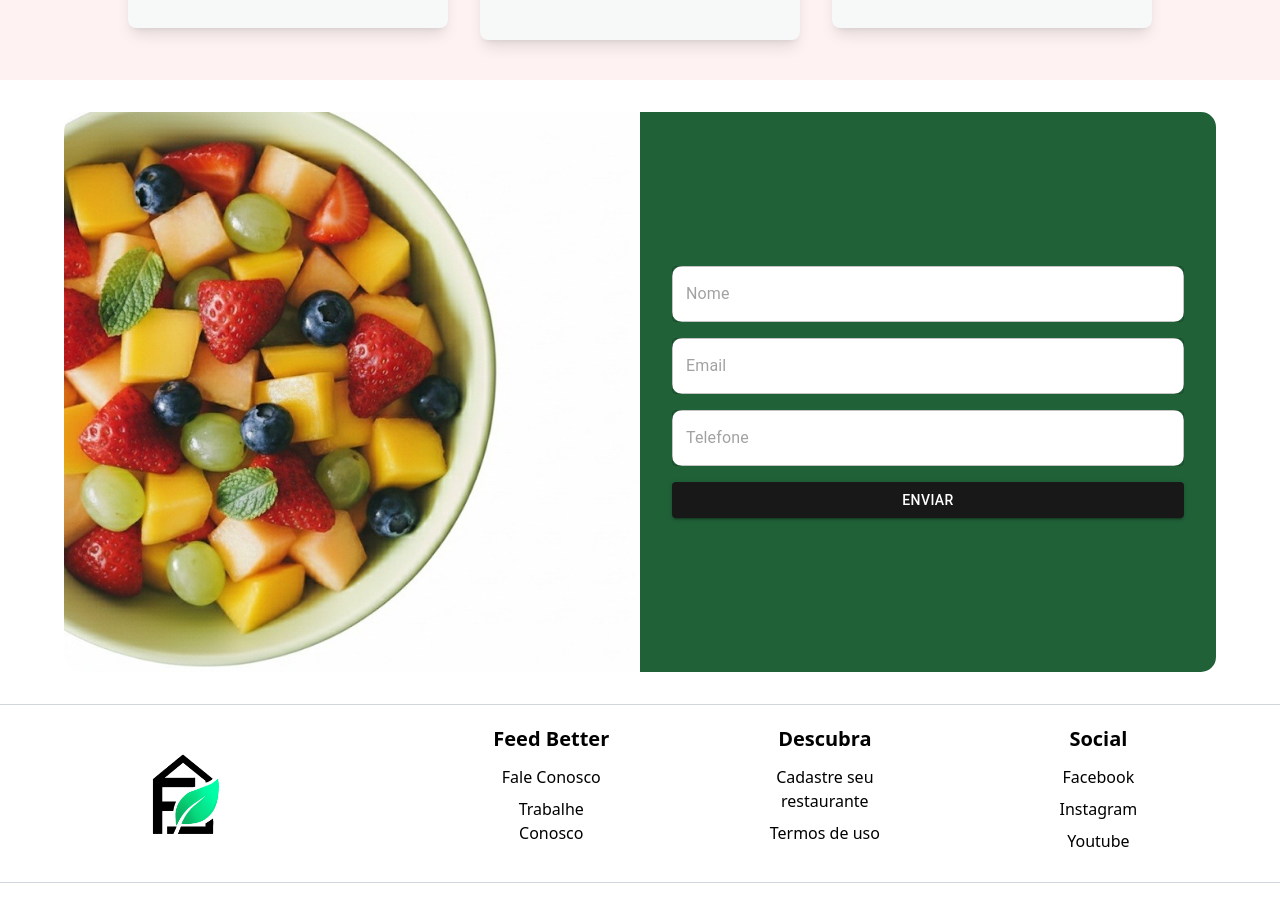
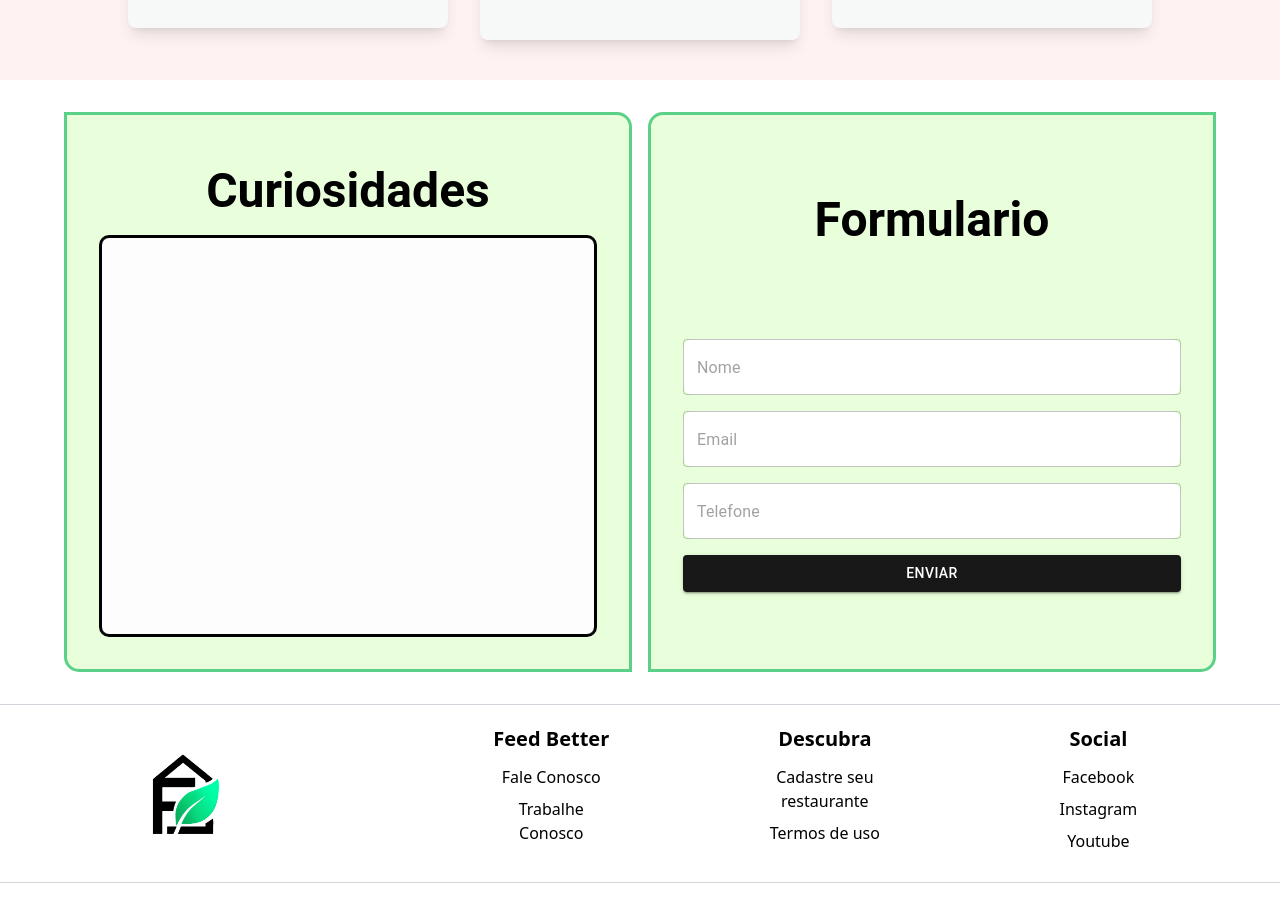
Before and after one commit to DrumondParizottoPiccolo/WebDelivery, a React (Vite) app: page / in a window 1280 px wide. Shown: the part 1708-2611 px from the top of the page. Built offline with nearby package versions, Linux system fonts and the light colour scheme.

Commit message:
feature: curiosities_forms

```diff
--- a/src/Components/Formulario.jsx
+++ b/src/Components/Formulario.jsx
@@ -2,8 +2,8 @@ import Container from "@mui/material/Container";
 import TextField from "@mui/material/TextField";
 import Button from "@mui/material/Button";
 import Box from '@mui/material/Box';
-import food_img from "../assets/frutas_wallpaper.png";
 import Alert from '@mui/material/Alert';
+import Typography from "@mui/material/Typography";
 import { useState } from 'react';
 
 const Formulario = () => {
@@ -57,26 +57,57 @@ const Formulario = () => {
             <Box
                 sx={{
                     borderRadius: 5,
-                    backgroundImage: `url(${food_img})`,
-                    backgroundSize: 'contain',
-                    backgroundRepeat: 'no-repeat',
-                    backgroundPosition: 'left',
                     display: "flex",
                     justifyContent: "end",
                     alignItems: "end",
+                    gap: 2,
                 }}
                 width={'100%'} height='70vh'
             >
+
+                <Box  width={'50%'} height='70vh'
+                        sx={{
+                        backgroundColor: '  #e9ffdb',
+                        display: 'flex', flexDirection: 'column',
+                        p: 4, justifyContent: 'space-around',
+                        borderRadius: "0px 15px 0px",
+                        border: "solid",
+                        borderColor: "#5ad186"
+                    }}>
+                    <Typography variant="h3" color="black" textAlign={"center"} fontWeight={700}
+                    sx={{padding: 2}}>
+                        Curiosidades
+                    </Typography>
+                    <Box
+                      width={'100%'} height='80vh'
+                        sx={{
+                        backgroundColor: '  #fdfdfd',
+                        border: "solid",
+                        borderRadius: "10px",
+                        display: 'flex', flexDirection: 'column',
+                        p: 4, justifyContent: 'space-around',
+                    }}
+                    >
+
+                    </Box>
+
+                </Box>
                 <Box
                     width={'50%'} height='70vh'
                     sx={{
-                        backgroundColor: '#206138',
+                        backgroundColor: '#e9ffdb',
                         display: 'flex', flexDirection: 'column',
                         p: 4, justifyContent: 'space-around',
-                        borderRadius: "0 15px 15px 0",
+                        borderRadius: "15px 0px 15px",
+                        border: "solid",
+                        borderColor: "#5ad186"
                     }}
                 >
+                    <Typography variant="h3" color="black" textAlign={"center"} fontWeight={700}>
+                        Formulario
+                    </Typography>
                     <form className="flex flex-col gap-4" onSubmit={handleSubmit}>
+
                         <TextField
                             required
                             name="name"
@@ -89,7 +120,7 @@ const Formulario = () => {
                                 borderRadius: "10px",
                                 "& .MuiOutlinedInput-root": {
                                     "&.Mui-focused fieldset": {
-                                        borderColor: "black",
+                                        borderColor: "#5ad186",
                                     },
                                 },
                             }}
@@ -106,7 +137,7 @@ const Formulario = () => {
                                 borderRadius: "10px",
                                 "& .MuiOutlinedInput-root": {
                                     "&.Mui-focused fieldset": {
-                                        borderColor: "black",
+                                        borderColor: "#5ad186",
                                     },
                                 },
                             }}
@@ -123,7 +154,7 @@ const Formulario = () => {
                                 borderRadius: "10px",
                                 "& .MuiOutlinedInput-root": {
                                     "&.Mui-focused fieldset": {
-                                        borderColor: "black",
+                                        borderColor: "#5ad186",
                                     },
                                 },
                             }}
```
